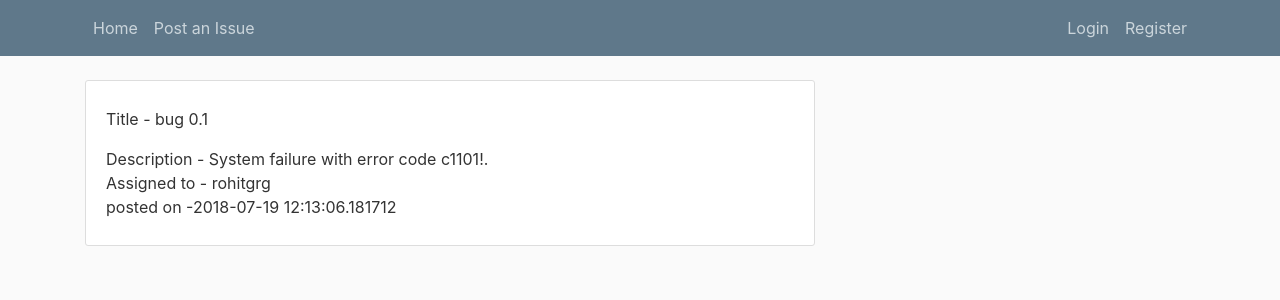
After one commit to StromGrail/Simple-Issue-Tracker---Flask-Python, a Flask app: page /post/1 in a window 1280 px wide. The commit adds this page. Shown: the top 300 px of the page. Run offline with Flask 2, Linux system fonts and the light colour scheme; data comes from the database, SQL or seed files in the repository; both versions use the stored data as it was after the commit; some libraries are stand-ins or nearby versions.

Commit message:
First commit

```diff
--- a/issuetracker/models.py
+++ b/issuetracker/models.py
@@ -14,7 +14,7 @@ class User(db.Model):
     posts = db.relationship('Post',  lazy=True)
 
     def __repr__(self):
-        return "User('{}', '{}',)".format(self.username,self.email)
+        return "User('{}', '{}','{}')".format(self.username,self.email,self.AccessToken)
 
 '''Title, Description, AssignedTo (User relation),
 Createdby (User relation), Status (Open, Closed) '''
@@ -24,9 +24,9 @@ class Post(db.Model):
     title = db.Column(db.String(100), nullable=False)
     date_posted = db.Column(db.DateTime, nullable=False, default=datetime.utcnow)
     Description = db.Column(db.String(100), nullable=False)
-    AssignedTo = db.Column(db.Integer, nullable=False)
+    AssignedTo = db.Column(db.String(20), nullable=False)
     Createdby= db.Column(db.Integer, db.ForeignKey('user.AccessToken'), nullable=False)
     Status = db.Column(db.Boolean,default=True)
 
     def __repr__(self):
-    	return "Post('{}', '{}')".format(self.title,self.date_posted)
+    	return "Post('{}','{}', '{}','{}','{}','{}')".format(self.id,self.title,self.date_posted,self.Createdby,self.AssignedTo,self.date_posted)
--- a/issuetracker/routes.py
+++ b/issuetracker/routes.py
@@ -5,17 +5,17 @@ from issuetracker.models import User, Post
 
 userdetails = None
 
-
 @app.route("/")
 @app.route("/home")
 def home():
     global userdetails
     user = User.query.all()
+    post = Post.query.all()
     userdetails
     for u in user :
         if u.email == userdetails:
             userdetails=u
-    return render_template('home.html', user=user,userdetails=userdetails)
+    return render_template('home.html', user=user,userdetails=userdetails,post=post)
 
 
 
@@ -67,7 +67,7 @@ def postissue():
         flag,username ,checkname = False,'',form.AssignedTo.data
         print(checkname)
         for u in user:
-            if u.email== userdetails.email:
+            if u.email == userdetails.email:
                 username=u.username
 
         for u in user:
@@ -75,9 +75,9 @@ def postissue():
                 flag=True
 
         if flag==True:
-            print('debug 1')
+            print('debug 1',form.Status.data)
             post = Post(title = form.Title.data, Description = form.Description.data,
-                AssignedTo = form.AssignedTo.data , Createdby = username, Status = form.Status.data)
+                AssignedTo = form.AssignedTo.data , Createdby = userdetails.username, Status = form.Status.data)
             db.session.add(post)
             db.session.commit()
             flash('You post has been created !', 'success')
@@ -91,3 +91,37 @@ def postissue():
         return redirect(url_for('login'))
 
     return render_template('issue.html',title= 'New Issue', userdetails=userdetails , form= form)
+
+
+@app.route("/post/<int:post_id>")
+def post(post_id):
+    post=Post.query.get_or_404(post_id)
+    return render_template('post.html',title=post.title,post=post,userdetails=userdetails)
+
+@app.route("/post/<int:post_id>/update",methods=['GET' ,'Post'])
+def update_post(post_id):
+    post=Post.query.get_or_404(post_id)
+    #print(post.title,post.Description,post_id,post.id)
+    form=PostIssueForm()
+    if form.validate_on_submit():
+        post.title=form.Title.data
+        post.Description=form.Description.data
+        post.Createdby=form.Createdby.data
+        post.AssignedTo = form.AssignedTo.data
+        db.session.commit()
+        flash('Post updated! ', 'success')
+        return redirect(url_for('post',post_id=post_id))
+    elif request.method == 'GET':
+        form.Title.data = post.title
+        form.Description.data = post.Description
+        form.Createdby.data = post.Createdby
+        form.AssignedTo.data = post.AssignedTo
+        return render_template('issue.html',title=post.title,post=post,userdetails=userdetails,form=form)
+
+@app.route("/post/<int:post_id>/delete", methods=['GET','POST'])
+def delete_post(post_id):
+    post = Post.query.get_or_404(post_id)
+    db.session.delete(post)
+    db.session.commit()
+    flash('Your post has been deleted!', 'success')
+    return redirect(url_for('home'))
--- a/issuetracker/templates/layout.html
+++ b/issuetracker/templates/layout.html
@@ -18,7 +18,7 @@
           <div class="collapse navbar-collapse" id="navbarToggle">
             <div class="navbar-nav mr-auto">
               <a class="nav-item nav-link" href="/">Home</a>
-              <a class="nav-item nav-link" href="/issue">Issue</a>
+              <a class="nav-item nav-link" href="/issue">Post an Issue</a>
             </div>
             <!-- Navbar Right Side -->
           {% block content_1 %} {% endblock %}
--- /dev/null
+++ b/issuetracker/templates/post.html
@@ -0,0 +1,34 @@
+{% extends "layout.html" %}
+
+{% block content_1 %}
+    {% if userdetails == None %}
+        <div class="navbar-nav">
+            <a class="nav-item nav-link" href="/login">Login</a>
+            <a class="nav-item nav-link" href="/register">Register</a>
+        </div>
+    {% else %}
+        <div class="navbar-nav">
+            <a class="nav-item nav-link" href="/logout">Logout {{userdetails.FirstName}} </a>
+        </div>
+    {% endif %}
+{% endblock %}
+
+{% block content %}
+	<issue class="media content-section">
+	    <div class="media-body">
+	        <p class="mr-2" >
+				<p>Title - {{post.title}}</p>
+				<p>Description - {{post.Description}}</br> Assigned to -
+	           			{{ post.AssignedTo}}</br>posted on -{{post.date_posted}}</p>
+			</p>
+			{% if userdetails != None %}
+			<small class="text-muted">
+            		<a class="ml-2" href="{{url_for('update_post',post_id=post.id)}}">update</a>
+            		<a class="ml-2" href="{{url_for('delete_post',post_id=post.id)}}" >delete</a>
+        		</small><br />
+        	{% endif %}
+		</div>
+
+	</issue>
+
+{% endblock content %}
```
Also changed, not shown: issuetracker/templates/home.html (+24 -5 lines), issuetracker/site.db.
